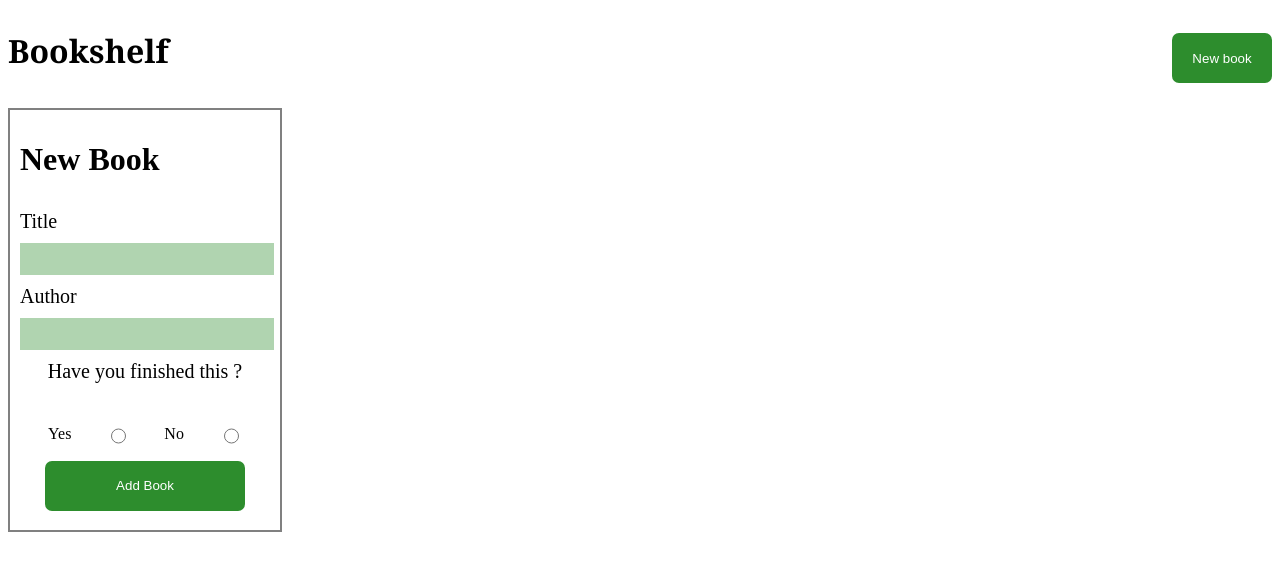
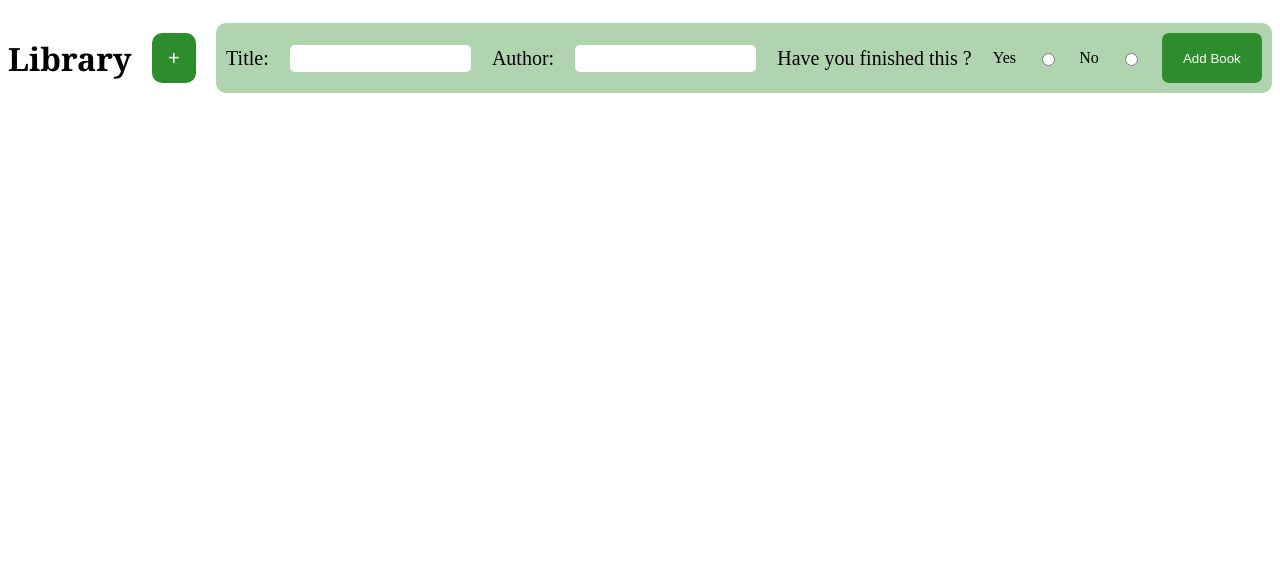
Before and after one commit to jayjvaughn/bookLibrary, a plain HTML site: page index.html in a window 1280 px wide. Drawn offline with Linux system fonts and the light colour scheme.

Commit message:
redesigned my library header layout

```diff
--- a/index.html
+++ b/index.html
@@ -9,25 +9,25 @@
 <body>
 <div class="container">
     <div class="header">
-        <h1>Bookshelf</h1>
-        <button class="addBookBtn">New book</button>
-    </div>
+        <h1>Library</h1>
+        <button class="addBookBtn">+</button>
         <div class="addBookForm">
-        <h1>New Book</h1>
-            <label for="title">Title</label>
+                <label for="title">Title:</label>
                 <input type="text" id="title" name="title">
 
-            <label for="author">Author</label>
+                <label for="author">Author:</label>
                 <input type="text" id="author" name="author">
 
                 <!-- <label for="pageNumber">Page Count</label>
                 <input type="number" id="pageNumber" name="pageNumber"> -->
-        <div class="readDiv">
                 <label for="isRead">Have you finished this ?</label>
                 <span>Yes</span><input type="radio" id="isRead" name="isRead" value="Yes">
                 <span>No</span><input type="radio" id="isRead" name="isRead" value="No">
+            <button class="submitButton" type="submit">Add Book</button>
         </div>
-        <button class="submitButton" type="submit">Add Book</button>
+    </div>
+    <div class="containerBody">
+
     </div>
 </div>
 </body>
--- a/styel.css
+++ b/styel.css
@@ -1,12 +1,51 @@
 .header{
     height: 100px;
     display: flex;
-    justify-content:space-between;
+    justify-content:flex-start;
+    align-items: center;
+    gap: 20px;
 }
 .header > h1{
 font-family: Cambria, Cochin, Georgia, Times, 'Times New Roman', serif
 }
 .addBookBtn{
+    height: 50px;
+    width: 50px;
+    align-self: center;
+    background-color: #2d8d2d;
+    color: white;
+    border-radius: 10px;
+    border: none;
+    padding: 10px;
+    font-size: 20px;
+    transition: 0.3s ease;
+}
+.addBookBtn:hover{
+    background-color: #2d8d2dac;
+}
+.addBookForm{
+    display: flex;
+    justify-content: space-between;
+    width: 100%;
+    background-color: #2d8d2d5f;
+    border-radius: 10px;
+    align-items: center;
+    gap: 5px;
+    padding: 10px;
+}
+label{
+    font-size: 20px;
+}
+input{
+    border: 0px;
+    height: 25px;
+    border-radius: 5px;
+    /* background: #2d8d2d5f; */
+}
+input:focus{
+    outline: none;
+}
+.submitButton{
     width: 100px;
     height: 50px;
     align-self: center;
@@ -14,52 +53,8 @@ font-family: Cambria, Cochin, Georgia, Times, 'Times New Roman', serif
     color: white;
     border-radius: 7px;
     border: none;
+    transition: 0.3s ease;
 }
-.header > img{
-    width: 400px;
-    align-self: center;
+.submitButton:hover{
+    background-color: #2d8d2dac;
 }
-.addBookForm{
-    display: flex;
-    flex-direction: column;
-    padding: 10px;
-    gap: 10px;
-    width: 250px;
-    height: 400px;
-    border: 2px solid gray;
-}
-label{
-    font-size: 20px;
-}
-input{
-    width: 250px;
-    height: 30px;
-    align-self: baseline;
-    border: none;
-    background: #2d8d2d5f;
-}
-input:focus{
-    outline: none;
-}
-.readDiv{
-display: flex;
-flex-wrap: wrap;
-justify-content: center;
-gap: 35px;
-}
-.readDiv > span{
-align-self: center;
-}
-.readDiv > input{
-width: 15px;
-align-self: center;
-}
-.submitButton{
-    width: 200px;
-    height: 50px;
-    align-self: center;
-    background-color: #2d8d2d;
-    color: white;
-    border-radius: 7px;
-    border: none;
-}
```
Lines whose indentation alone changed are shown as unchanged.
